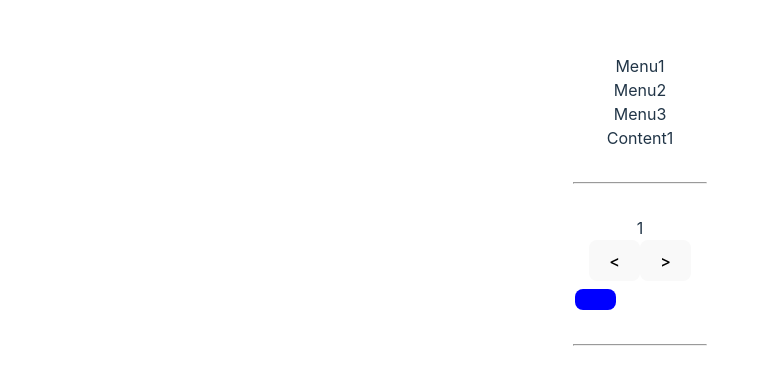
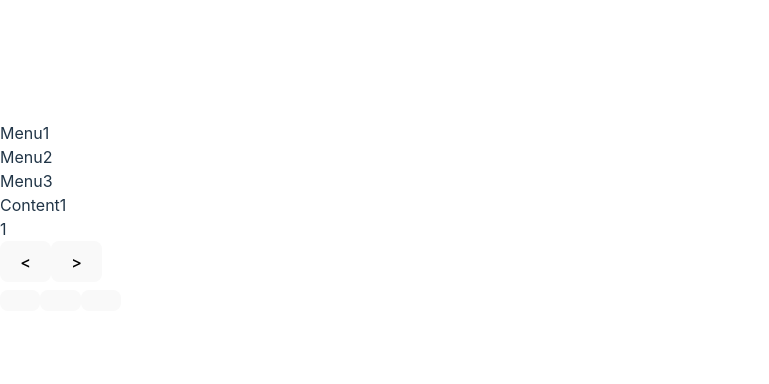
Before and after one commit to yunzzng/react-tabs, a React (Vite) app: page / in a window 1280 px wide. Shown: the part 184-568 px from the top of the page, without its empty margins (0-769 px from the left). Built offline with nearby package versions, Linux system fonts and the light colour scheme.

Commit message:
클래스 추가

```diff
--- a/build-packagejson.cjs
+++ b/build-packagejson.cjs
@@ -10,7 +10,7 @@ const getPackageJsonData = () => {
     packageJson.dependencies;
   return {
     // 배포를 할 때마다 버전 수정해야됨
-    version: "0.0.2",
+    version: "0.0.3",
     name: packageName,
     main: "./index.cjs",
     module: "./index.js",
--- a/src/App.tsx
+++ b/src/App.tsx
@@ -1,7 +1,7 @@
 // import { useState } from 'react'
 // import reactLogo from './assets/react.svg'
 // import viteLogo from '/vite.svg'
-import './App.css'
+// import './App.css'
 import Tabs from './components/Tabs'
 // import TabMenuList from './components/Tabs/TabMenuList'
 // import TabMenu from './components/Tabs/TabMenu'
@@ -38,9 +38,7 @@ function App() {
         <TabPannel>Content3</TabPannel>
       </Tabs>
 
-      <br/><hr/><br/>
-
-      <Carousel>
+      <Carousel >
          <Carousel.ItemList>
             <Carousel.Item index={0}>1</Carousel.Item>
             <Carousel.Item index={1}>2</Carousel.Item>
@@ -50,8 +48,6 @@ function App() {
          <Carousel.Indicator/>
       </Carousel>
 
-      <br/><hr/><br/>
-
       {/* <Counter/> */}
     </>
   )
--- a/src/components/Carousel/CarouselIndicator.tsx
+++ b/src/components/Carousel/CarouselIndicator.tsx
@@ -1,22 +1,20 @@
-import { useContext } from "react";
+import { useContext, useMemo } from "react";
 import { CarouselContext } from ".";
+import { carouselIndicatorCls } from '../../consts/className';
 
 const CarouselIndicator = () => {
   const { carouselIndex, setCarouselIndex, itemLength } = useContext(CarouselContext);
 
   return (
-    <div>
+    <div className={carouselIndicatorCls}>
       {/* itemLength만큼의 버튼을 생성 */}
-      {Array.from({ length: itemLength }).map((_, index) => (
-          <button
-              key={index}
-              onClick={() => setCarouselIndex(index)}
-              style={{
-                  backgroundColor: carouselIndex === index ? "blue" : "white",
-                  margin: "2px",
-              }}
-          />
-      ))}
+      {Array.from({ length: itemLength }).map((_, index) => {
+        const isActive = useMemo(() => carouselIndex === index, [carouselIndex, index]);
+
+        return (
+          <button key={index} data-active={isActive} onClick={() => setCarouselIndex(index)} />
+        );
+      })}
     </div>
   );
 };
--- a/src/components/Carousel/CarouselItem.tsx
+++ b/src/components/Carousel/CarouselItem.tsx
@@ -1,5 +1,6 @@
 import { FC, PropsWithChildren, useContext } from "react";
 import { CarouselContext } from ".";
+import { carouselItemCls } from "../../consts/className";
 
 interface CarouselItemProps extends PropsWithChildren {
     index: number;
@@ -13,7 +14,9 @@ const CarouselItem : FC<CarouselItemProps> = ({ children, index })  => {
     }
 
     return (
-        <div>{children}</div>
+        <div className={carouselItemCls}>
+            {children}
+        </div>
     );
 }
 
--- a/src/components/Carousel/CarouselItemList.tsx
+++ b/src/components/Carousel/CarouselItemList.tsx
@@ -1,10 +1,15 @@
 import { FC, PropsWithChildren } from "react";
+import { carouselItemListCls } from "../../consts/className";
 
 interface CarouselItemListProps extends PropsWithChildren {}
 
 const CarouselItemList: FC<CarouselItemListProps> = (props) => {
     const { children } = props;
-    return <div>{children}</div>;
+    return (
+        <div className={carouselItemListCls}>
+            {children}
+        </div>
+    )
 }
 
 
--- a/src/components/Carousel/CarouselNavigator.tsx
+++ b/src/components/Carousel/CarouselNavigator.tsx
@@ -1,5 +1,6 @@
 import { useContext } from "react";
 import { CarouselContext } from ".";
+import { carouselNavigatorCls } from "../../consts/className";
 
 const CarouselNavigator = () => {
     const { setCarouselIndex, itemLength } = useContext(CarouselContext);
@@ -15,7 +16,7 @@ const CarouselNavigator = () => {
     };
 
     return (
-        <div>
+        <div className={carouselNavigatorCls}>
             <button onClick={handlePrevious}>{"<"}</button>
             <button onClick={handleNext}>{">"}</button>
         </div>
--- a/src/components/Carousel/index.tsx
+++ b/src/components/Carousel/index.tsx
@@ -1,8 +1,14 @@
-import { createContext, FC, PropsWithChildren, useState, Dispatch, SetStateAction } from "react";
+import { createContext, FC,useState, Dispatch, SetStateAction, ReactNode, useMemo } from "react";
 import CarouselItemList from "./CarouselItemList";
 import CarouselItem from "./CarouselItem";
 import CarouselNavigator from "./CarouselNavigator";
 import CarouselIndicator from "./CarouselIndicator";
+import { carouselBaseCls } from "../../consts/className";
+
+interface CarouselProps {
+    children?: ReactNode;
+    className?: string;
+}
 
 interface CarouselCompoundProps {
     ItemList: typeof CarouselItemList;
@@ -24,7 +30,7 @@ const CarouselContext = createContext<CarouselContextProps>({
 });
 
 
-const Carousel: FC<PropsWithChildren> & CarouselCompoundProps = ({ children }) => {
+const Carousel: FC<CarouselProps> & CarouselCompoundProps = ({ children, className }) => {
     const [carouselIndex, setCarouselIndex] = useState<number>(0);
     const itemLength = 3;
 
@@ -34,8 +40,16 @@ const Carousel: FC<PropsWithChildren> & CarouselCompoundProps = ({ children }) =
         itemLength,
     };
 
+    const carouselCls = useMemo(() => {
+        return className ? `${className} ${carouselBaseCls}` : carouselBaseCls;
+    }, [className]);
+
     return (
-        <CarouselContext.Provider value={contextValue}>{children}</CarouselContext.Provider>
+        <CarouselContext.Provider value={contextValue}>
+            <div className={carouselCls}>
+                {children}
+            </div>
+        </CarouselContext.Provider>
     );
 }
 
--- a/src/components/Tabs/TabMenu.tsx
+++ b/src/components/Tabs/TabMenu.tsx
@@ -1,5 +1,6 @@
-import { FC, ReactNode, useContext } from "react";
+import { FC, ReactNode, useContext, useMemo } from "react";
 import { TabContext } from ".";
+import { tabsMenuBaseCls } from '../../consts/className'
 
 // interface TabMenuProps extends PropsWithChildren {
 //     index: number;
@@ -23,15 +24,16 @@ interface TabMenuProps {
     children: ReactNode;
     index?: number;
 }
+const TabMenu: FC<TabMenuProps> = ({ children, index }) => {
+  const { tabIndex, setTabIndex } = useContext(TabContext);
+  const isActive = useMemo(() => tabIndex === index, [tabIndex, index])
 
-  const TabMenu: FC<TabMenuProps> = ({ children, index }) => {
-    const { setTabIndex } = useContext(TabContext);
-
-    return (
-        <div onClick={() => setTabIndex(index ?? 0)}>
-        {children}
-      </div>
-    );
+  return (
+    <div className={tabsMenuBaseCls} data-active={isActive} onClick={() => setTabIndex(index ?? 0)}>
+      {/* <div class="ys-tabs-mane" data-active="false">Menu1</div> */}
+      {children}
+    </div>
+  );
 };
 
 export default TabMenu;
--- a/src/components/Tabs/TabMenuList.tsx
+++ b/src/components/Tabs/TabMenuList.tsx
@@ -1,4 +1,5 @@
 import { Children, cloneElement, FC, isValidElement, ReactElement, ReactNode, useMemo } from "react";
+import { tabsMenuListBaseCls } from '../../consts/className'
 
 // interface TabMenuListProps extends PropsWithChildren {}
 
@@ -30,7 +31,11 @@ const TabMenuList: FC<{ children: ReactNode }> = ({ children }) => {
     </>
   ), [children]);
 
-  return tabMenuComponents;
+  return (
+    <div className={tabsMenuListBaseCls}>
+      {tabMenuComponents}
+    </div>
+    )
 };
 
 export default TabMenuList;
--- a/src/components/Tabs/TabPannel.tsx
+++ b/src/components/Tabs/TabPannel.tsx
@@ -1,5 +1,6 @@
 import { FC, ReactNode, useContext, useMemo } from "react";
 import { TabContext } from ".";
+import { tabsPannelBaseCls } from '../../consts/className'
 
 // interface TabPanelProps extends PropsWithChildren {
 //     index: number;
@@ -30,7 +31,11 @@ const TabPanel: FC<TabPanelProps> = ({ children, index }) => {
       tabIndex === index ? <div>{children}</div> : null
     ), [children, tabIndex, index]);
 
-    return tabPanelComponents;
+    return (
+      <div className={tabsPannelBaseCls}>
+        {tabPanelComponents}
+      </div>
+    )
 };
 
 export default TabPanel;
--- a/src/components/Tabs/index.tsx
+++ b/src/components/Tabs/index.tsx
@@ -2,6 +2,7 @@ import { createContext, FC, useState, Dispatch, SetStateAction, ReactNode, clone
 import TabMenuList from "./TabMenuList";
 import TabPanel from "./TabPannel";
 import TabMenu from "./TabMenu";
+import { tabsBaseCls } from '../../consts/className'
 
 interface TabsContextProps {
     tabIndex: number;
@@ -23,11 +24,12 @@ interface TabsProps {
     children: ReactNode;
     onChangeTab?: (tabIndex: number) => void;
     defaultTabIndex?: number;
+    className?: string;
 }
 
 // const Tabs: FC<PropsWithChildren> = ({ children }) => {
 // const Tabs: FC<{ children: ReactNode }> = ({ children }) =>
-const Tabs: FC<TabsProps> & TabsCompoundProps = ({ children, onChangeTab, defaultTabIndex = 0 }) =>{
+const Tabs: FC<TabsProps> & TabsCompoundProps = ({ className, children, onChangeTab, defaultTabIndex = 0 }) =>{
     // const [tabIndex, setTabIndex] = useState<number>(0);
     const [tabIndex, setTabIndex] = useState<number>(defaultTabIndex);
 
@@ -62,12 +64,22 @@ const Tabs: FC<TabsProps> & TabsCompoundProps = ({ children, onChangeTab, defaul
         ) as ReactElement[];
     }, [children]);
 
+    // props로 className 넘겨주면 해당 className이랑 붙여서(한칸 띄어서) 사용;
+    // 안넘겨주면, 원래 기존에 있던 BaseCls 사용;
+    // const tabsCls = classNameProp ? `${classNameProp} ${tabsBaseCls}` : tabsBaseCls;
+    const tabsCls = useMemo(() => {
+        return className ? `${className} ${tabsBaseCls}` : tabsBaseCls;
+    }, [className]);
+
+
     return (
         <TabContext.Provider value={contextValue}>
-            {tabMenuComponents}
-            {tabPanelComponents.map((tabPanel, index) =>
-                cloneElement(tabPanel, { ...tabPanel.props, index })
-            )}
+            <div className={tabsCls}>
+                {tabMenuComponents}
+                {tabPanelComponents.map((tabPanel, index) =>
+                    cloneElement(tabPanel, { ...tabPanel.props, index })
+                )}
+            </div>
         </TabContext.Provider>
     );
 };
--- /dev/null
+++ b/src/consts/className.ts
@@ -0,0 +1,17 @@
+const prefixCls = "ys";
+export const getBaseCls = (suffix: string) => {
+    return `${prefixCls}-${suffix}`;
+};
+
+// Tabs Component
+export const tabsBaseCls = getBaseCls("tabs");
+export const tabsMenuListBaseCls = getBaseCls("tabs-menu-list");
+export const tabsMenuBaseCls = getBaseCls("tabs-manu");
+export const tabsPannelBaseCls = getBaseCls("tabs-pannel");
+
+// Carousel Component
+export const carouselBaseCls= getBaseCls("carousel");
+export const carouselItemListCls = getBaseCls("carousel-item-list");
+export const carouselItemCls = getBaseCls("carousel-item");
+export const carouselNavigatorCls = getBaseCls("carousel-navigator");
+export const carouselIndicatorCls = getBaseCls("carousel-indicator");
```
